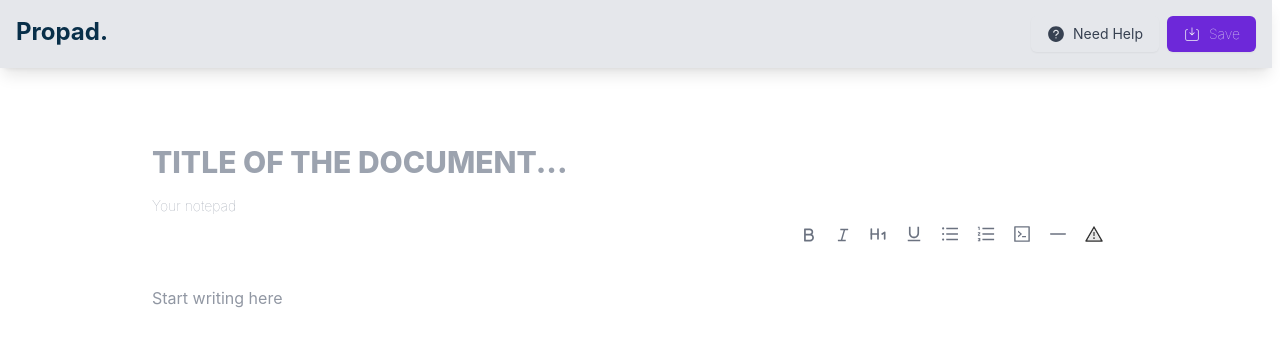
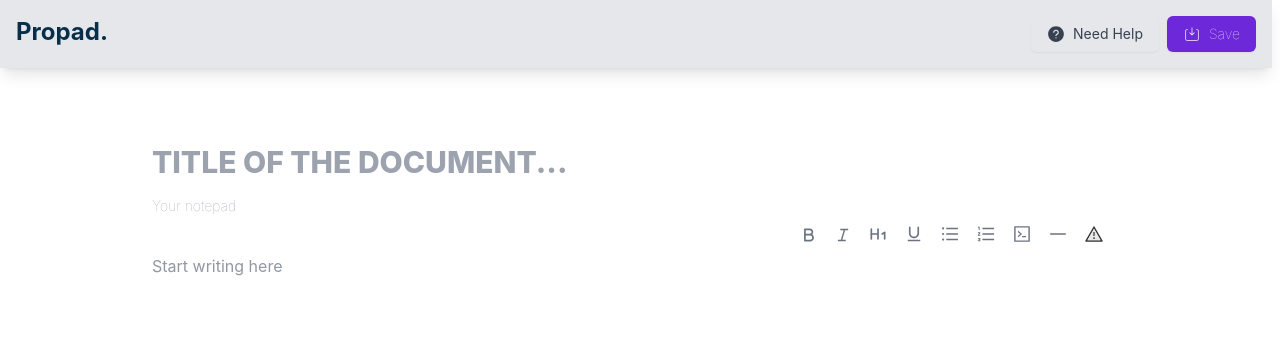
Before and after one commit to ashishsah1000/draft-js-notepad, a React (Create React App) app: page / in a window 1280 px wide. Shown: the top 346 px of the page. Built offline with nearby package versions, Linux system fonts and the light colour scheme.

Commit message:
Forcing tailwind css

```diff
--- a/src/components/MyEditor.jsx
+++ b/src/components/MyEditor.jsx
@@ -392,7 +392,8 @@ export default function MyEditor({ updateMainState = () => {} }) {
         </div>
 
         <div className="mt-8 h-[60vh]  overflow-y-scroll " style={{
-          color:"green"
+          color:"green",
+          all:"revert !important"
         }}>
           <Editor
             editorState={editorState}
```
